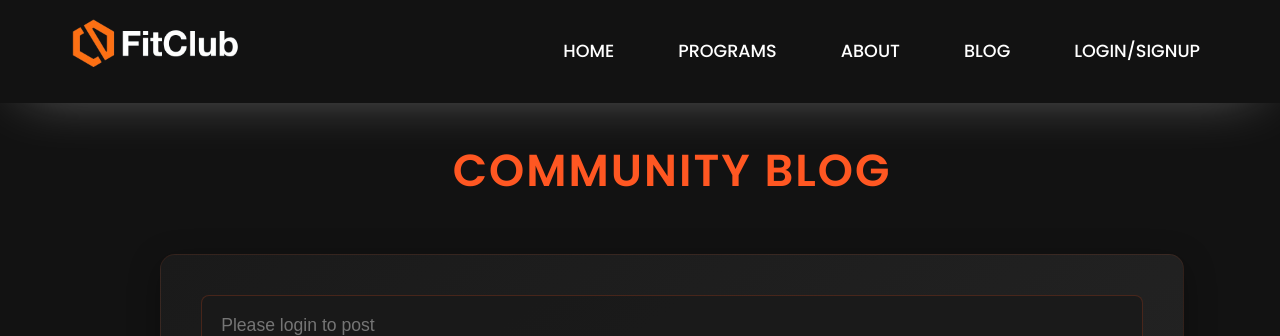
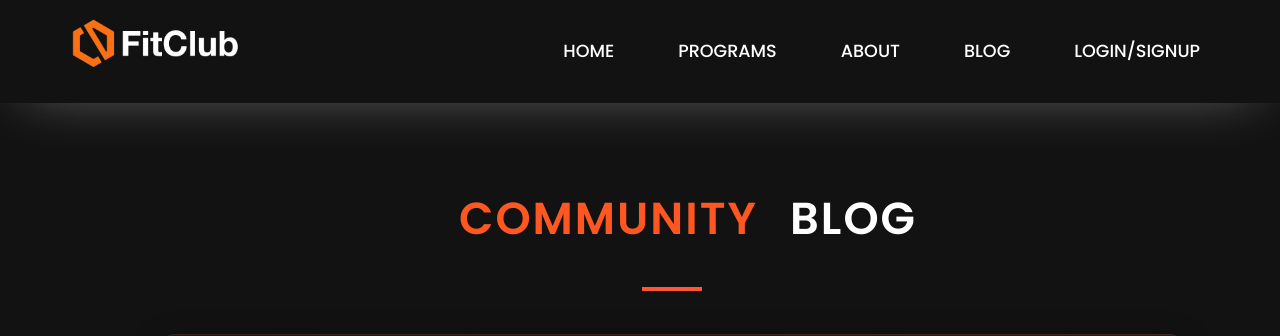
Before and after one commit to TusharGhosh56/Fit_Club, a React (Create React App) app: page /blog in a window 1280 px wide. Shown: the top 336 px of the page. Built offline with nearby package versions, Linux system fonts and the light colour scheme; no server answers; the database is empty.

Commit message:
fixing fonts and css

```diff
--- a/src/css/About.css
+++ b/src/css/About.css
@@ -12,6 +12,9 @@
   color: #FF5722;
   text-transform: uppercase;
   position: relative;
+  display: flex;
+  gap: 1rem;
+  justify-content: center;
 }
 
 .about h2::after {
@@ -32,7 +35,11 @@
   line-height: 1.8;
 }
 
-.mission, .facilities, .team-section, .testimonials, .cta {
+.mission,
+.facilities,
+.team-section,
+.testimonials,
+.cta {
   margin-bottom: 4rem;
   background: linear-gradient(145deg, #1a1a1a, #242424);
   padding: 3rem;
@@ -43,7 +50,8 @@
   border: 1px solid rgba(255, 87, 34, 0.1);
 }
 
-.mission::before, .facilities::before {
+.mission::before,
+.facilities::before {
   content: '';
   position: absolute;
   top: 0;
@@ -53,7 +61,8 @@
   background: linear-gradient(90deg, #FF5722, #ff8a65);
 }
 
-.mission h3, .facilities h3 {
+.mission h3,
+.facilities h3 {
   font-size: 2rem;
   margin-bottom: 2rem;
   color: #FF5722;
@@ -61,7 +70,8 @@
   padding-bottom: 1rem;
 }
 
-.mission h3::after, .facilities h3::after {
+.mission h3::after,
+.facilities h3::after {
   content: '';
   position: absolute;
   bottom: 0;
@@ -210,22 +220,23 @@
   box-shadow: 0 6px 12px rgba(255, 87, 34, 0.4);
 }
 
-/* Responsive Design */
+
 @media (max-width: 768px) {
   .team-grid {
-      flex-direction: column;
-      align-items: center;
+    flex-direction: column;
+    align-items: center;
   }
 
   .team-member {
-      max-width: 90%;
+    max-width: 90%;
   }
 
   .cta {
-      padding: 2rem 1rem;
+    padding: 2rem 1rem;
   }
 
-  .mission, .facilities {
+  .mission,
+  .facilities {
     padding: 2rem;
   }
 
@@ -233,3 +244,12 @@
     grid-template-columns: 1fr;
   }
 }
+
+.title-white {
+  color: #e0e0e0;
+}
+
+.title-orange{
+  color: #FF5722;
+  margin-top: 2rem;
+}
--- a/src/css/Blog.css
+++ b/src/css/Blog.css
@@ -403,6 +403,22 @@
 .blog-header {
     text-align: center;
     margin-bottom: 3rem;
+    display: flex;
+    justify-content: center;
+    margin-top: 3rem;
+    position: relative;
+}
+
+.blog-header::after {
+    content: '';
+    position: absolute;
+    bottom: -5px;
+    left: 50%;
+    transform: translateX(-50%);
+    width: 60px;
+    height: 4px;
+    background: #ff5733;
+    transition: width 0.3s ease;
 }
 
 .blog-header h2 {
@@ -459,3 +475,13 @@
     border-color: #FF5722;
     box-shadow: 0 0 5px rgba(255, 87, 34, 0.5);
 }
+
+.title-white{
+    color: white;
+    font-size: 2.8rem;
+    position: relative;
+    text-transform: uppercase;
+    letter-spacing: 2px;
+    font-weight: 600;
+    margin-top: 2rem;
+}
--- a/src/css/Navbar.css
+++ b/src/css/Navbar.css
@@ -134,10 +134,10 @@
 }
 
 .nav-links.open {
-  display: flex; /* Show links when sidebar is open */
+  display: flex;
   flex-direction: column;
   position: absolute;
-  top: 60px; /* Adjust based on navbar height */
+  top: 60px;
   left: 0;
   width: 100%;
   background: #1a1a1a;
@@ -150,6 +150,7 @@
     padding: 1rem 2rem;
     flex-direction: column;
     gap: 1rem;
+    width: 115vw;
   }
 
   .nav-links {
--- a/src/css/Profile.css
+++ b/src/css/Profile.css
@@ -23,7 +23,7 @@
     transform: translateX(-50%);
     width: 80px;
     height: 3px;
-    background: linear-gradient(90deg, #FF5722, #ff8a65);
+    background:#FF5722;
 }
 
 .profile-content {
--- a/src/css/Programs.css
+++ b/src/css/Programs.css
@@ -55,3 +55,33 @@
   border-radius: 10px;
   object-fit: cover;
 }
+
+
+@media (max-width: 768px) {
+  .equipment-section {
+    flex-direction: column;
+    align-items: center;
+    gap: 2rem;
+  }
+
+  .row {
+    height: auto;
+  }
+
+  .equipment-image {
+    max-width: 100%;
+    height: auto;
+  }
+
+  .section-title {
+    font-size: 2rem;
+  }
+
+  .text-content h3 {
+    font-size: 1.5rem;
+  }
+
+  .text-content p {
+    font-size: 0.9rem;
+  }
+}
--- a/src/pages/About.js
+++ b/src/pages/About.js
@@ -15,7 +15,7 @@ function About() {
         whileInView={{ opacity: 1, y: 0 }}
         transition={{ duration: 0.5 }}
       >
-        About FitClub Fitness
+        <div className='title-white'>About</div><div className='title-orange'>FitClub</div><div className='title-white'>Fitness</div>
       </motion.h2>
       <div className="about-content">
 
@@ -32,7 +32,6 @@ function About() {
           </p>
         </motion.section>
 
-        {/* Facilities and Services Section */}
         <motion.section
           className="facilities"
           initial={{ opacity: 0, x: -100 }}
--- a/src/pages/Blog.js
+++ b/src/pages/Blog.js
@@ -166,7 +166,7 @@ function Blog() {
         whileInView={{ opacity: 1, y: 0 }}
         transition={{ duration: 0.5 }}
       >
-        <h2>Community Blog</h2>
+        <h2>Community </h2><div className='title-white'>Blog</div>
         {error && <div className="error-message">{error}</div>}
       </motion.div>
       {isLoading && posts.length === 0 ? (
```
